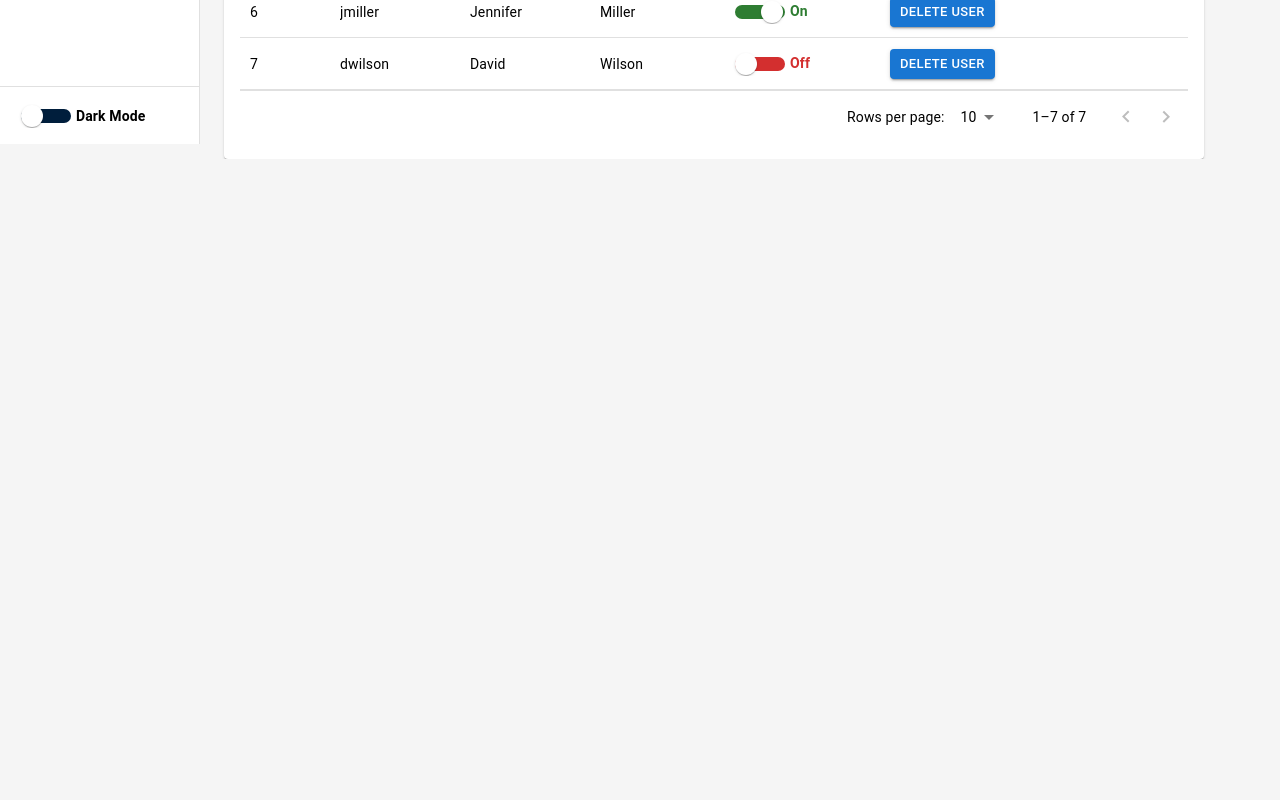
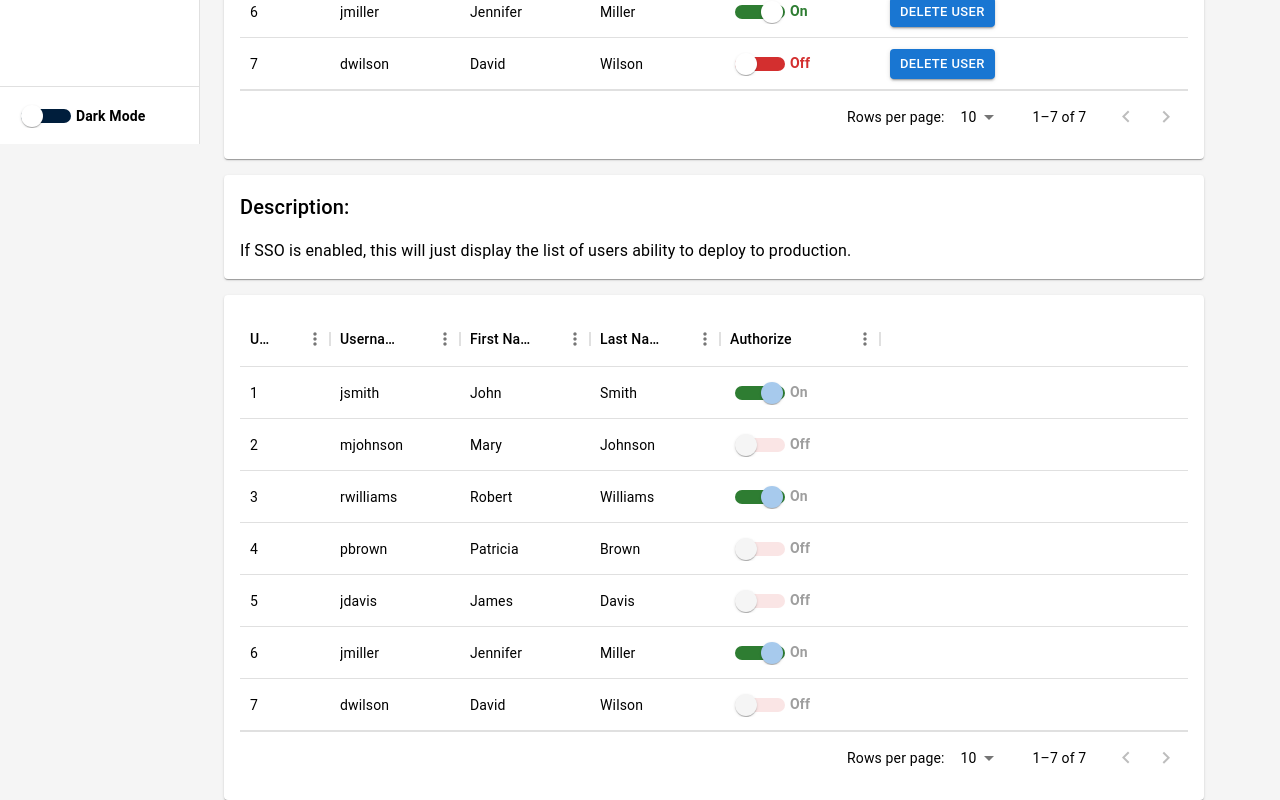
Before and after one commit to HolomuaTech/Belay, a Next.js app in the folder my-next-app/: page /users in a window 1280 px wide. Shown: the part 656-1456 px from the top of the page. Before the commit the page ends 815 px from the top, so only its background shows below. Built offline with nearby package versions, Linux system fonts and the light colour scheme.

Commit message:
fixed version dependency issues to resolve errors seen in modals

```diff
--- a/my-next-app/src/app/users/page.tsx
+++ b/my-next-app/src/app/users/page.tsx
@@ -6,7 +6,7 @@ import { useRef, useState, forwardRef } from 'react';
 
 
 
-import { DataGrid, GridColDef } from '@mui/x-data-grid';
+import { DataGrid, GridColDef, GridRenderCellParams } from '@mui/x-data-grid';
 
 const TooltipButton = forwardRef<HTMLButtonElement, any>((props, ref) => (
   <Button {...props} ref={ref} />
@@ -71,7 +71,7 @@ export default function Users() {
       field: 'authorize',
       headerName: 'Authorize',
       width: 160,
-      renderCell: (params) => (
+      renderCell: (params: GridRenderCellParams) => (
         <FormControlLabel
           control={
             <AuthSwitch
@@ -96,7 +96,7 @@ export default function Users() {
       field: 'action',
       headerName: 'Action',
       width: 130,
-      renderCell: (params) => (
+      renderCell: (params: GridRenderCellParams) => (
         <Tooltip title="Delete this user">
           <Button
             variant="contained"
@@ -112,6 +112,36 @@ export default function Users() {
       ),
     }
   ];
+
+  // Modify the columns for the second DataGrid to make authorize read-only
+  const columnsWithoutDelete = columns.slice(0, -1).map(col => {
+    if (col.field === 'authorize') {
+      return {
+        ...col,
+        renderCell: (params: GridRenderCellParams) => (
+          <FormControlLabel
+            control={
+              <AuthSwitch
+                checked={params.row.deploy === 'Authorized'}
+                disabled={true}  // Make switch read-only
+              />
+            }
+            label={params.row.deploy === 'Authorized' ? 'On' : 'Off'}
+            labelPlacement="end"
+            sx={{
+              ml: 0,
+              '& .MuiFormControlLabel-label': {
+                color: params.row.deploy === 'Authorized' ? 'success.main' : 'error.main',
+                fontWeight: 'bold',
+                fontSize: '0.875rem'
+              }
+            }}
+          />
+        ),
+      };
+    }
+    return col;
+  });
 
   return (
     <Box sx={{ display: 'flex' }}>
@@ -178,12 +208,13 @@ export default function Users() {
                     variant="body1"
                     sx={{ color: 'text.primary' }}
                 >
-                    Add, Remove or Change users ability to deploy to production.
+                    If SSO is not enabled, this will allow you to Add, Remove or Change users ability to deploy to production.
                 </Typography>
             </Box>
             <Box sx={{
                 backgroundColor: 'background.paper',
                 p: 2,
+                mb: 2,
                 borderRadius: 1,
                 boxShadow: 1
             }}>
@@ -236,6 +267,71 @@ export default function Users() {
                     }}
                 />
             </Box>
+        <Box
+            sx={{
+                backgroundColor: 'background.paper',
+                p: 2,
+                mb: 2,
+                borderRadius: 1,
+                boxShadow: 1
+            }}
+        >
+            <Typography
+                variant="h6"
+                sx={{ color: 'text.primary', mb: 2 }}
+            >
+                Description:
+            </Typography>
+            <Typography
+                variant="body1"
+                sx={{ color: 'text.primary' }}
+            >
+                If SSO is enabled, this will just display the list of users ability to deploy to production.
+            </Typography>
+        </Box>
+        <Box sx={{
+            backgroundColor: 'background.paper',
+
+                p: 2,
+                borderRadius: 1,
+                boxShadow: 1
+            }}>
+                <DataGrid
+                    rows={rowData}
+                    columns={columnsWithoutDelete}
+                    initialState={{
+                        pagination: {
+                            paginationModel: { page: 0, pageSize: 10 },
+                        },
+                    }}
+                    pageSizeOptions={[5, 10]}
+                    disableRowSelectionOnClick
+                    sx={{
+                        backgroundColor: 'background.paper',
+                        '& .MuiDataGrid-cell': {
+                            color: 'text.primary'
+                        },
+                        '& .MuiDataGrid-columnHeaders': {
+                            backgroundColor: 'background.paper',
+                            color: 'text.primary'
+                        },
+                        '& .MuiDataGrid-footerContainer': {
+                            backgroundColor: 'background.paper',
+                            color: 'text.primary'
+                        },
+                        '& .MuiDataGrid-virtualScroller': {
+                            backgroundColor: 'background.paper'
+                        },
+                        '& .MuiTablePagination-root': {
+                            color: 'text.primary'
+                        },
+                        '& .MuiDataGrid-row:hover': {
+                            backgroundColor: 'action.hover'
+                        },
+                        border: 'none'
+                    }}
+                />
+            </Box>
         </div>
       </Box>
     </Box>
```
Also changed, not shown: my-next-app/package.json (+5 -5 lines), my-next-app/src/app/release/page.tsx (+42 -10 lines), 2 other files (tests, documents, lock files or other folders).
